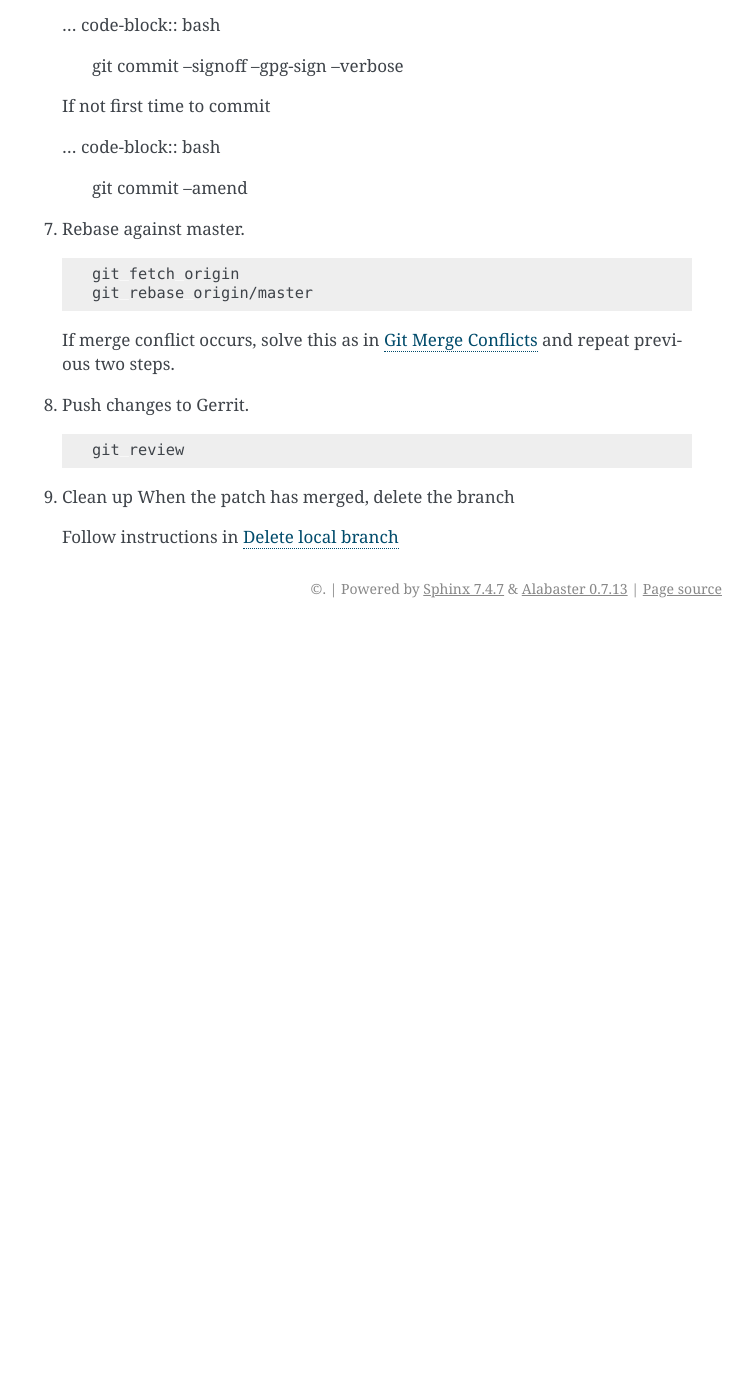
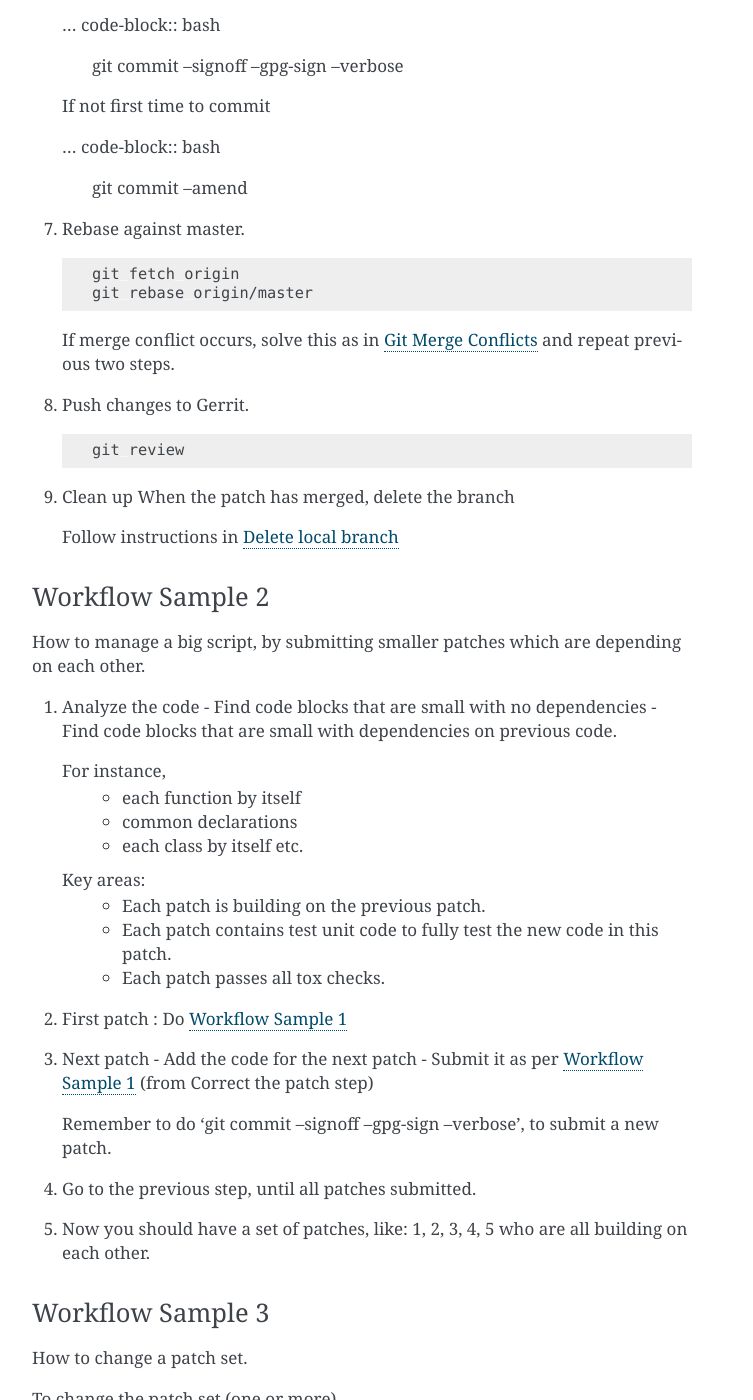
Before and after one commit to lfit/releng-docs, a Sphinx documentation site: the page built from docs/git.rst, in a window 1280 px wide and 1400 px high, scrolled down 6500 px. Shown: the whole window, without its empty margins (388-1141 px from the left). Built offline with Sphinx 7.4.7, drawn with Linux system fonts in a browser that asks for light colours; the version number could not be read and is left out; before the commit the page ends 7128 px from its top, so only the background shows below that; some of the changed text lies outside the part shown.

Commit message:
Add Git usage workflow for a patch set.
Add three patch set related workflows:

  * Breakdown a large patch into smaller patches.
  * Change a patch set.
  * Download an earlier version of patch set.

Issue: RELENG-1354
Change-Id: Ie56671f6095f5ff93c720aa7853bc657be97aa8d
Signed-off-by: Bengt Thuree <bthuree@linuxfoundation.org>

```diff
--- a/docs/git.rst
+++ b/docs/git.rst
@@ -383,3 +383,118 @@
    When the patch has merged, delete the branch
 
    Follow instructions in `Delete local branch`_
+
+Workflow Sample 2
+=================
+How to manage a big script, by submitting smaller patches which are depending on each other.
+
+#. Analyze the code
+   - Find code blocks that are small with no dependencies
+   - Find code blocks that are small with dependencies on previous code.
+
+   For instance,
+      - each function by itself
+      - common declarations
+      - each class by itself etc.
+
+   Key areas:
+      - Each patch is building on the previous patch.
+      - Each patch contains test unit code to fully test the new code in this patch.
+      - Each patch passes all tox checks.
+
+#. First patch : Do `Workflow Sample 1`_
+
+#. Next patch
+   - Add the code for the next patch
+   - Submit it as per `Workflow Sample 1`_ (from Correct the patch step)
+
+   Remember to do 'git commit --signoff --gpg-sign --verbose', to submit a new patch.
+
+#. Go to the previous step, until all patches submitted.
+
+#. Now you should have a set of patches, like: 1, 2, 3, 4, 5 who are all building on each other.
+
+Workflow Sample 3
+=================
+How to change a patch set.
+
+To change the patch set (one or more).
+
+#. Ensure that master is up to date.
+
+   .. code-block:: bash
+
+      git checkout master
+      git fetch origin
+      git rebase origin/master
+
+#. Checkout, and rebase.
+
+   .. code-block:: bash
+
+      git review -d <my_patch_set last patch number>
+      git rebase origin/master
+
+#. Rebase interactive.
+
+   .. code-block:: bash
+
+      git rebase -i
+
+   Change from 'pick' to 'edit' for the patch numbers to be review/modified.
+
+#. Change files.
+
+#. Add, Commit, continue with rebase.
+
+   .. code-block:: bash
+
+      git add <modified file>
+      git commit --amend
+      git rebase --continue
+
+#. Repeat previous two steps, until rebase finish.
+
+#. Good to rebase.
+
+   .. code-block:: bash
+
+      git fetch origin
+      git rebase origin/master
+
+
+#. Time to submit patch.
+
+   .. code-block:: bash
+
+      git review
+
+Workflow Sample 4
+=================
+How to download an earlier version of the patch set and push it as the latest version.
+
+.. code-block:: bash
+
+   git review -d <my_patch_set last patch number>,<second last patch set no>
+   git review
+
+Alternative
+
+.. code-block:: bash
+
+   git pull <https link to the last patch, second last patch set no>
+   git review
+
+Example: There are 5 different versions of patch 13734.
+
+   #. Example with review
+
+      .. code-block:: bash
+
+         git review -d 13734,4
+
+   #. Example with git pull
+
+      .. code-block:: bash
+
+         git pull https://gerrit.linuxfoundation.org/infra/releng/lftools refs/changes/34/13734/4
```
